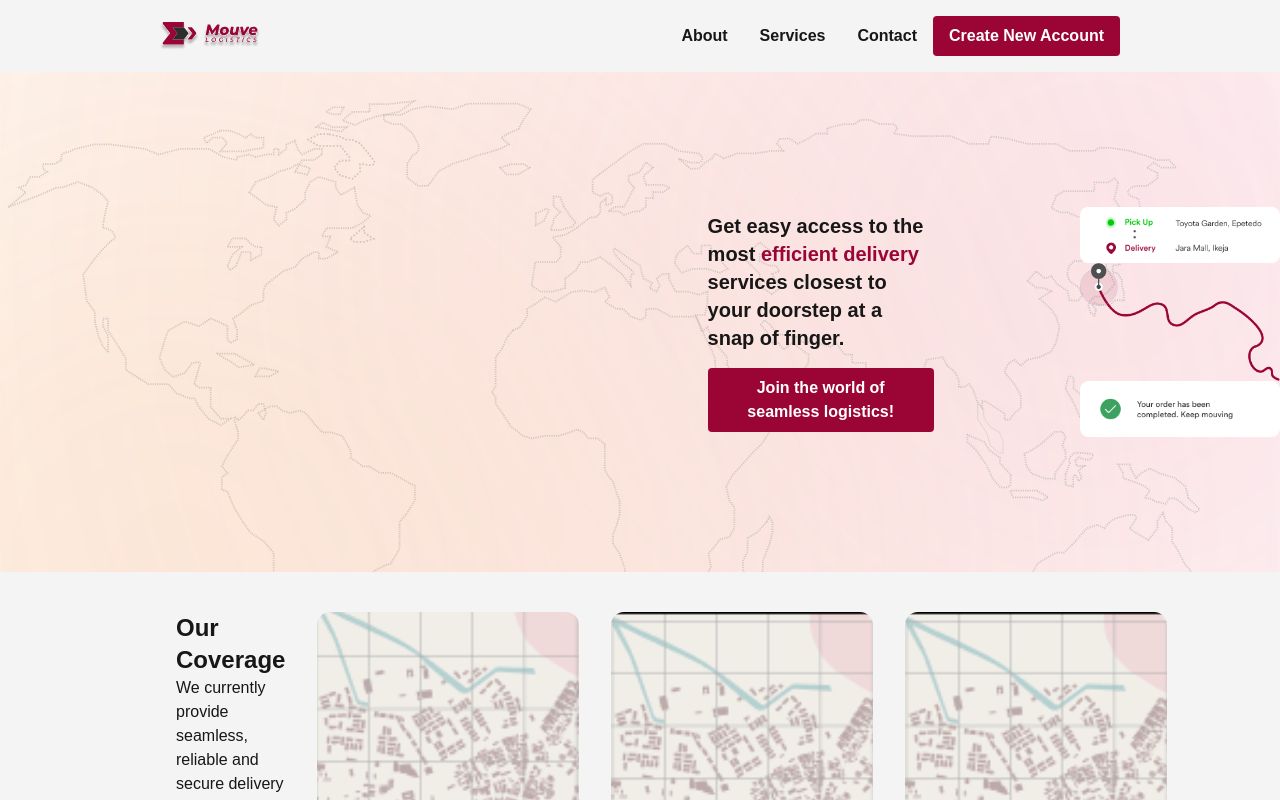
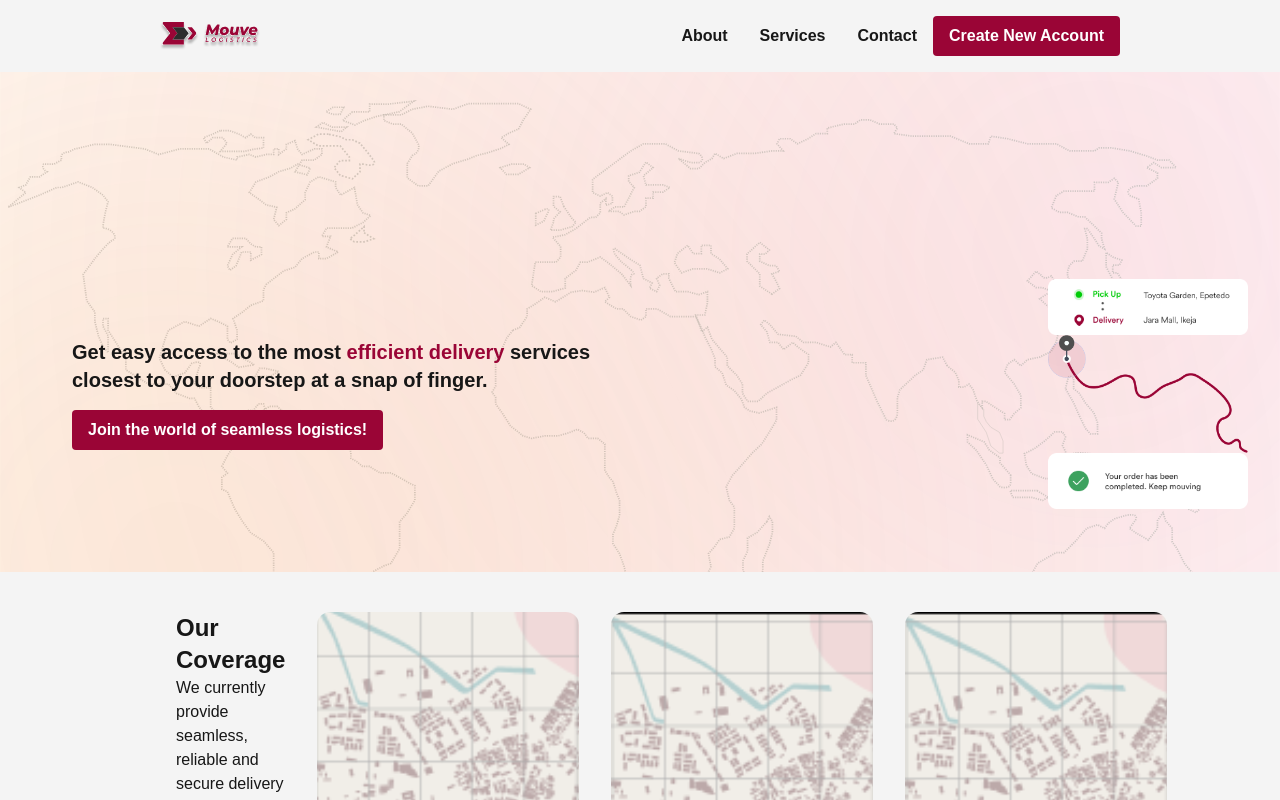
Before and after one commit to eunice-ogboye/Mouve-App, a Next.js app: page / in a window 1280 px wide. Shown: the top 800 px of the page. Built offline with nearby package versions, Linux system fonts and the light colour scheme.

Commit message:
fix:issue

```diff
--- a/src/app/components/header.tsx
+++ b/src/app/components/header.tsx
@@ -6,14 +6,14 @@ const Header = () => {
     return (
       <div className="bg-[#F4F4F4] ">
             <Nav />
-          <header className="relative md:h-[500px] flex items-center justify-evenly">
+          <header className="relative md:h-[500px] px-8">
             <div className="absolute inset-0 bg-cover bg-center bg-no-repeat" style={{ backgroundImage: "url('/imgs/herobg.svg')" }}>
             </div>
             <Nav />
            <div className="flex justify-between items-center h-full relative">
 
               <div className="flex flex-col  items-start p-10 space-y-4 w-1/2">
-              <p className="text-3xl md:text-xl text-dark font-extrabold">Get easy access to the most <span className='text-[#9A0536]'>efficient delivery</span> services closest to your doorstep at a snap of finger.
+                    <p className="text-3xl md:text-xl text-dark font-extrabold">Get easy access to the most <span className='text-[#9A0536]'>efficient delivery</span> services closest to your doorstep at a snap of finger.
                    </p>
                    <button className='bg-[#9A0536] text-white font-bold py-2 px-4 rounded'>Join the world of seamless logistics!</button>
               </div>
```
